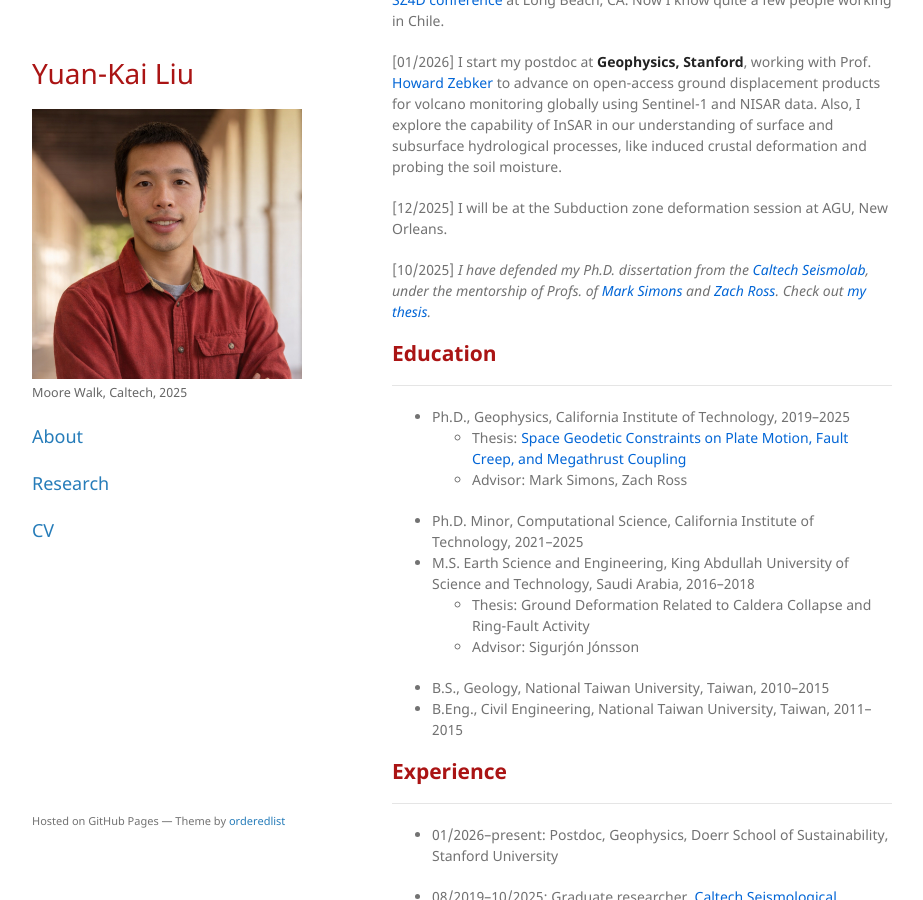
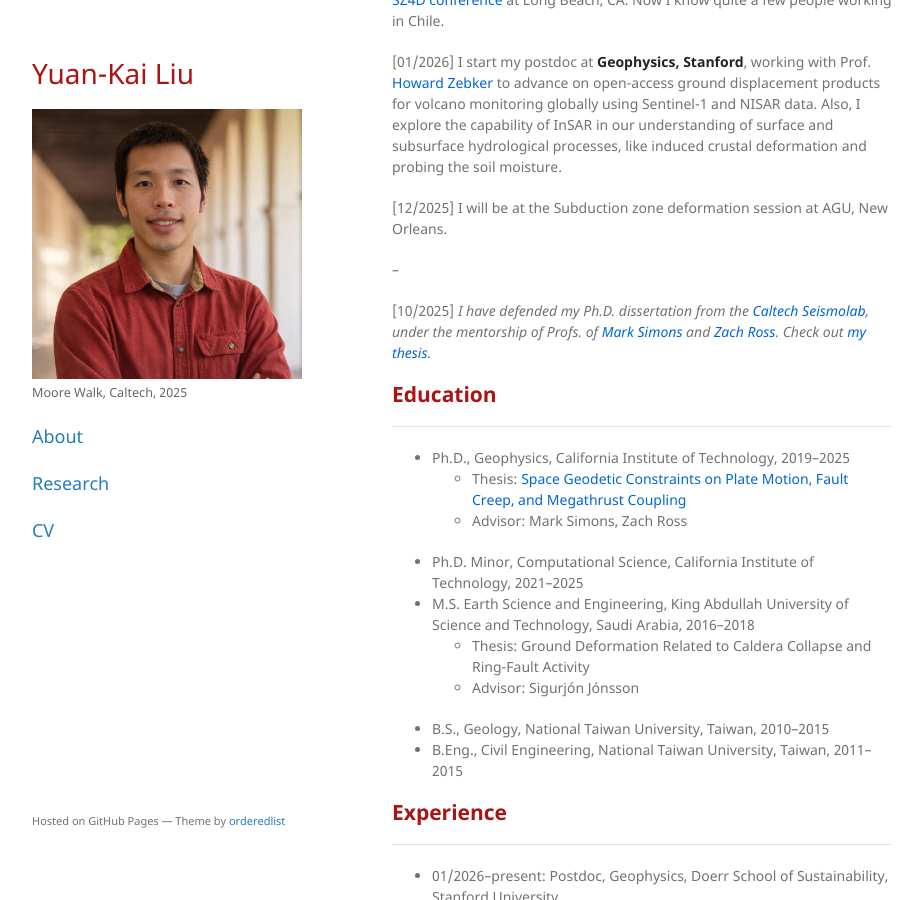
Before and after one commit to yuankailiu/yuankailiu.github.io, a Jekyll site: the page built from index.md, in a window 1280 px wide and 900 px high, scrolled down 672 px. Shown: the whole window, without its empty margins (178-1101 px from the left). Built offline with Jekyll 4.4.1, drawn with Linux system fonts in a browser that asks for light colours; our own code applies the rules of GitHub Pages for plain Markdown files.

Commit message:
update home

```diff
--- a/_layouts/default.html
+++ b/_layouts/default.html
@@ -7,6 +7,7 @@
     <meta name="google-site-verification" content="kAlgNsucLdipx6aMUUAG8seQTtYoPJmnQYBYc5n6XSE" />
 
 {% seo %}
+    <link rel="shortcut icon" type="image/x-icon" href="{{ "/favicon.ico" | relative_url }}">
     <link rel="stylesheet" href="{{ "/assets/css/style.css?v=" | append: site.github.build_revision | relative_url }}">
     <!--[if lt IE 9]>
     <script src="https://cdnjs.cloudflare.com/ajax/libs/html5shiv/3.7.3/html5shiv.min.js"></script>
--- a/index.md
+++ b/index.md
@@ -33,6 +33,8 @@
 [01/2026] I start my postdoc at **Geophysics, Stanford**, working with Prof. [Howard Zebker](https://ee.stanford.edu/~zebker/index.html) to advance on open-access ground displacement products for volcano monitoring globally using Sentinel-1 and NISAR data. Also, I explore the capability of InSAR in our understanding of surface and subsurface hydrological processes, like induced crustal deformation and probing the soil moisture.
 
 [12/2025] I will be at the Subduction zone deformation session at AGU, New Orleans.
+
+--
 
 [10/2025] *I have defended my Ph.D. dissertation from the [Caltech Seismolab](https://www.seismolab.caltech.edu), under the mentorship of Profs. of [Mark Simons](http://web.gps.caltech.edu/~simons/) and [Zach Ross](http://web.gps.caltech.edu/~zross/). Check out [my thesis](https://thesis.caltech.edu/17795/).*
 
```
Also changed, not shown: favicon.ico (added).
